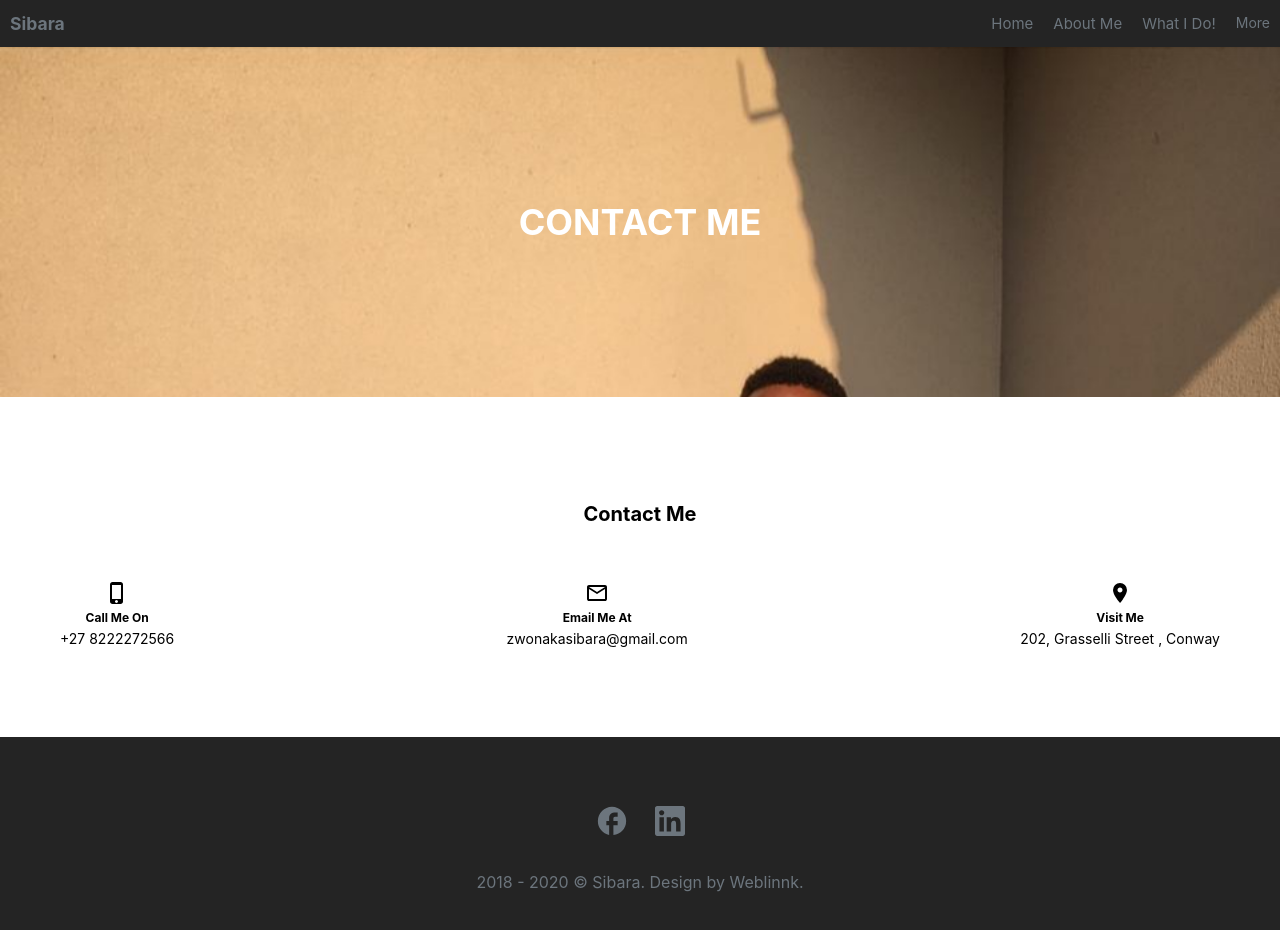
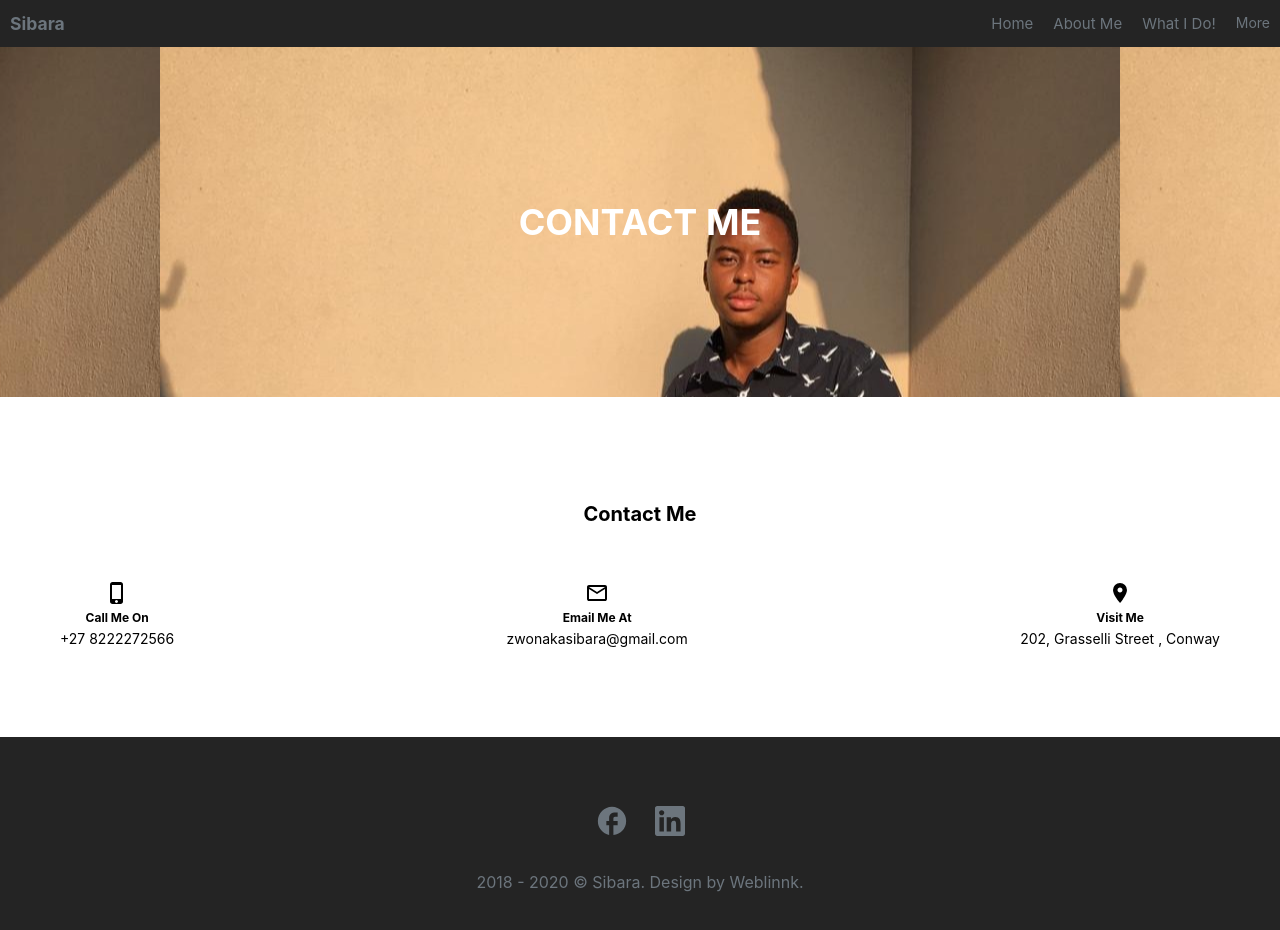
Before and after one commit to Mulelur/sibara-e-poe, a React (Create React App) app: page /contact in a window 1280 px wide. Shown: the top 930 px of the page. Built offline with nearby package versions, Linux system fonts and the light colour scheme.

Commit message:
add fix bg imge

```diff
--- a/src/components/header/styles/header.js
+++ b/src/components/header/styles/header.js
@@ -10,6 +10,8 @@ export const Container = styled.div`
   background-size: cover;
   height: 35rem;
   color: #ffff;
+  background-position: center;
+  background-size: auto;
 `;
 
 export const Title = styled.div``;
```
